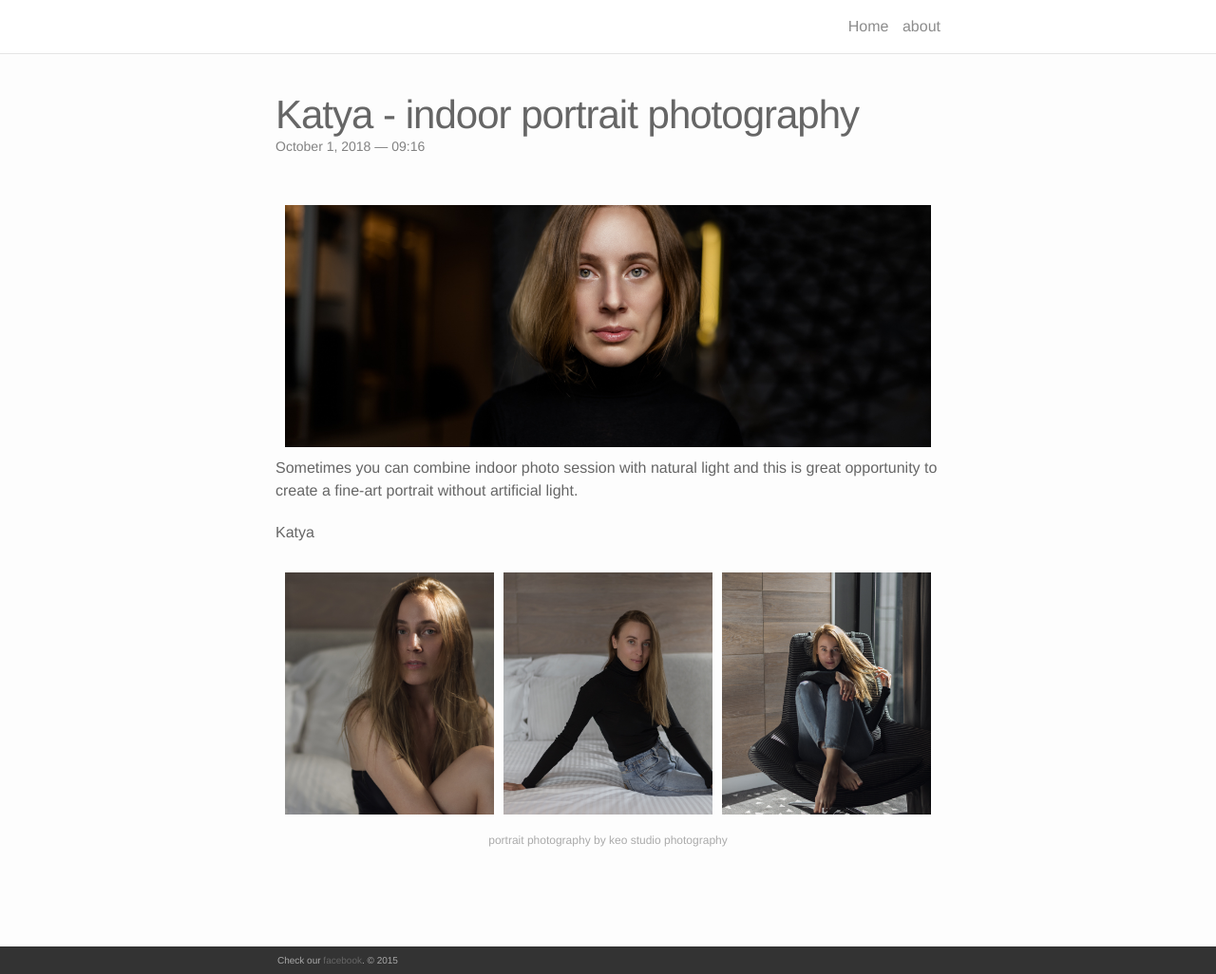
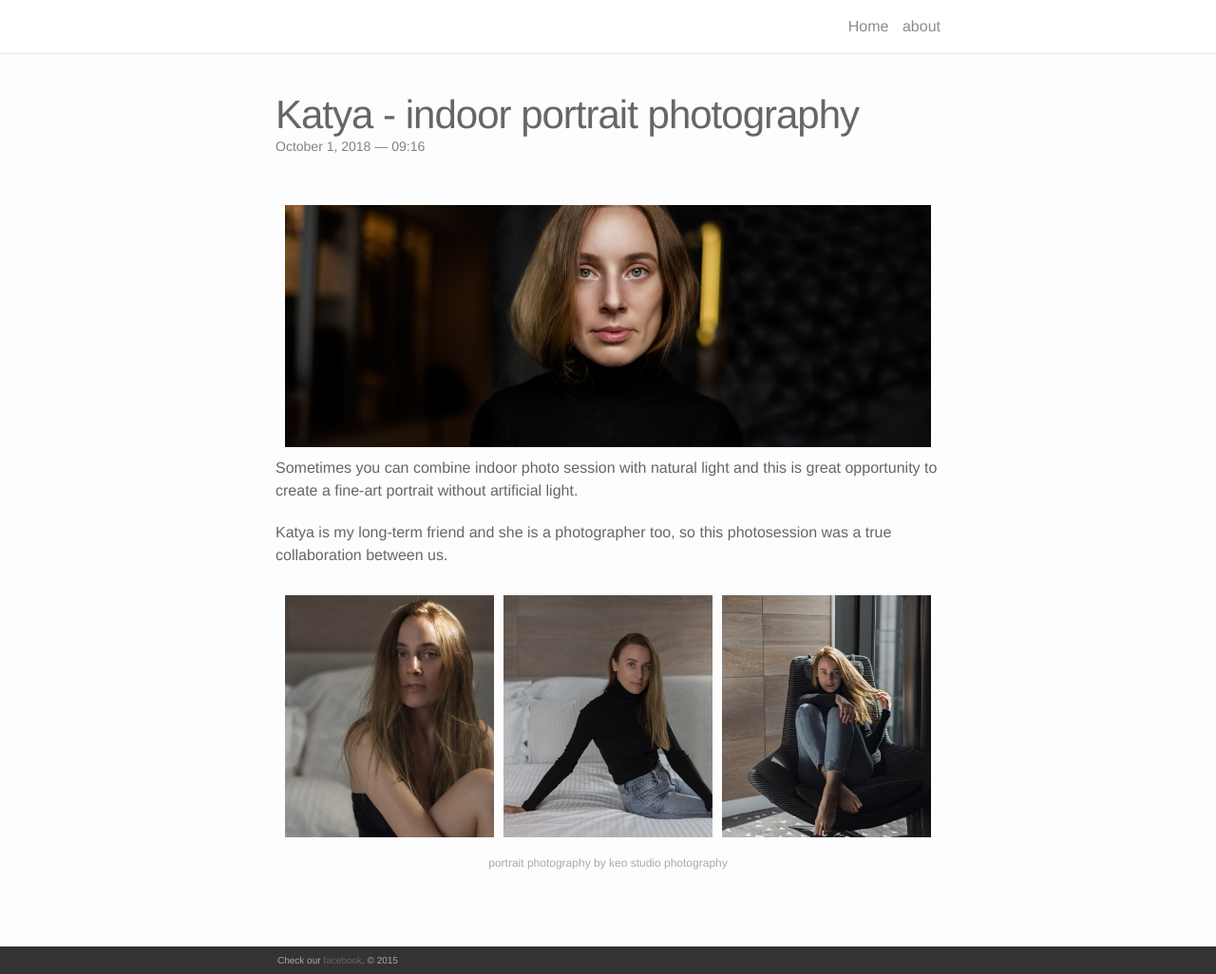
Before and after one commit to AlenPelin/keo-studio, a Jekyll site: the page built from _portfolio/katya---indoor-portrait-photography.md, in a window 1280 px wide and 1026 px high. Shown: the whole window at 95% size. Built offline with Jekyll 4.4.1, drawn with Linux system fonts in a browser that asks for light colours; nearby versions of some CDN libraries.

Commit message:
Update from Forestry.io - Updated katya---indoor-portrait-photography.md

```diff
--- a/_portfolio/katya---indoor-portrait-photography.md
+++ b/_portfolio/katya---indoor-portrait-photography.md
@@ -14,4 +14,4 @@ images:
 ---
 Sometimes you can combine indoor photo session with natural light and this is great opportunity to create a fine-art portrait without artificial light.
 
-Katya
+Katya is my long-term friend and she is a photographer too, so this photosession was a true collaboration between us.
```
